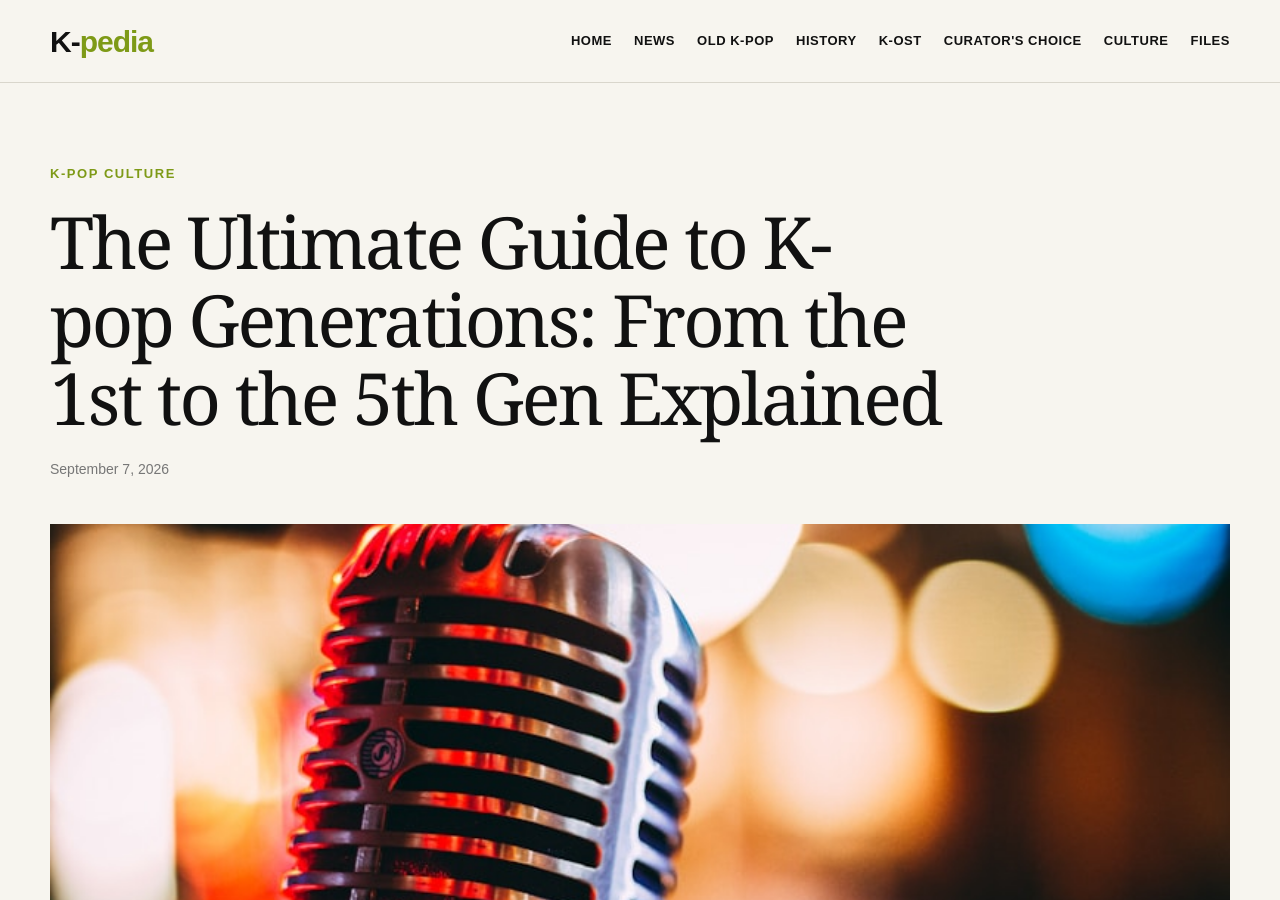
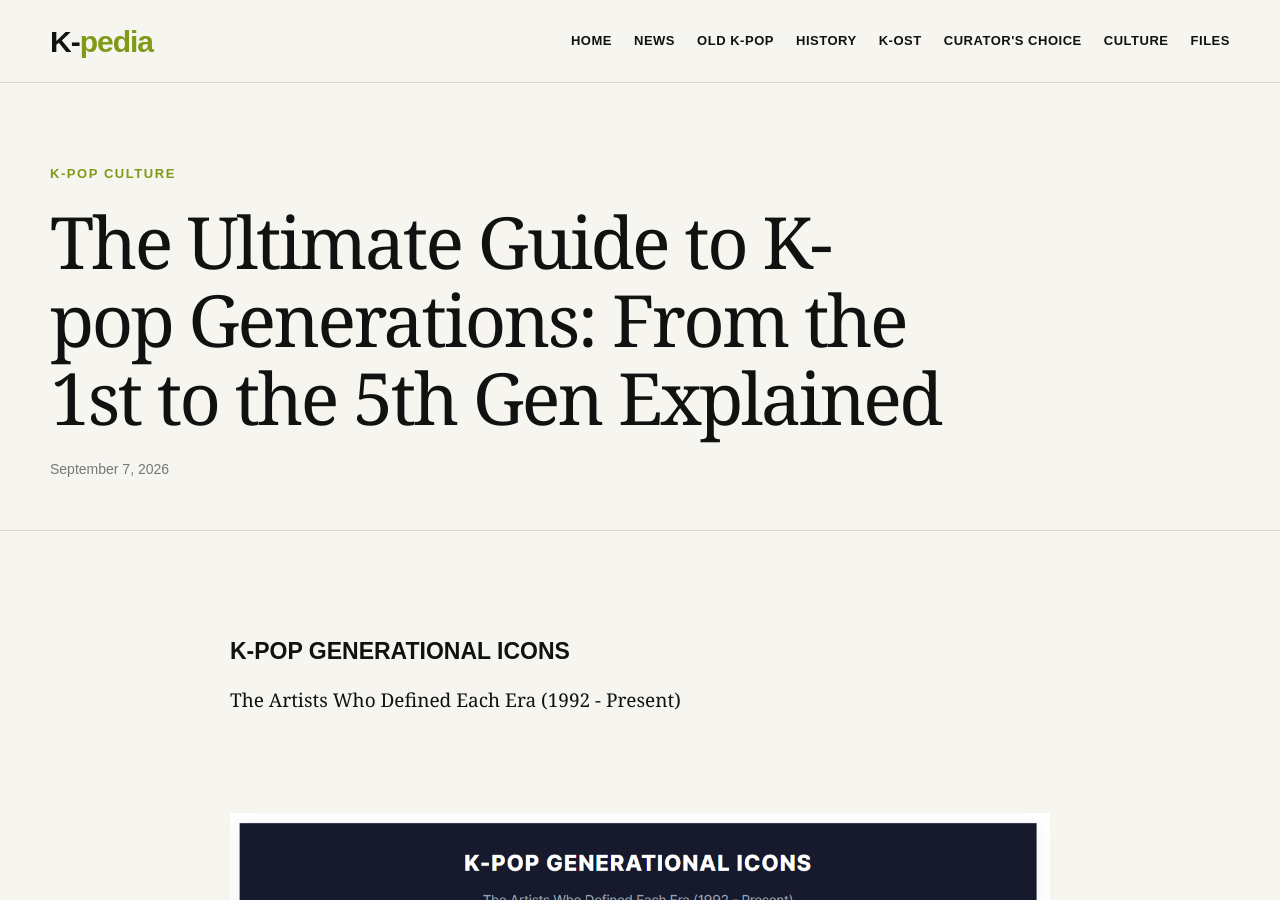
Before and after one commit to kpopkpedia/Kcurator, a Jekyll site: the page built from _posts/2026-09-07-the-ultimate-guide-to-k-pop-generations-from-the-1st-to-the-5th-gen-explained.md, in a window 1280 px wide and 900 px high. Built offline with Jekyll 4.4.1, drawn with Linux system fonts in a browser that asks for light colours; our own code applies the rules of GitHub Pages for plain Markdown files.

Commit message:
Update _posts/2026-09-07-the-ultimate-guide-to-k-pop-generations-from-the-1st-to-the-5th-gen-explained.md (via Pages CMS)

```diff
--- a/_posts/2026-09-07-the-ultimate-guide-to-k-pop-generations-from-the-1st-to-the-5th-gen-explained.md
+++ b/_posts/2026-09-07-the-ultimate-guide-to-k-pop-generations-from-the-1st-to-the-5th-gen-explained.md
@@ -7,10 +7,8 @@ description: A complete guide to K-pop generations from 1992 to the present.
   Explore the evolution of music, technology, and fandom culture from H.O.T. to
   NewJeans and RIIZE.
 permalink: /2026/07/the-ultimate-guide-to-k-pop-generations.html
-image: /assets/images/generation-1.jpeg
 ---
 
-&nbsp;
 
 ### K-POP GENERATIONAL ICONS
 
```
